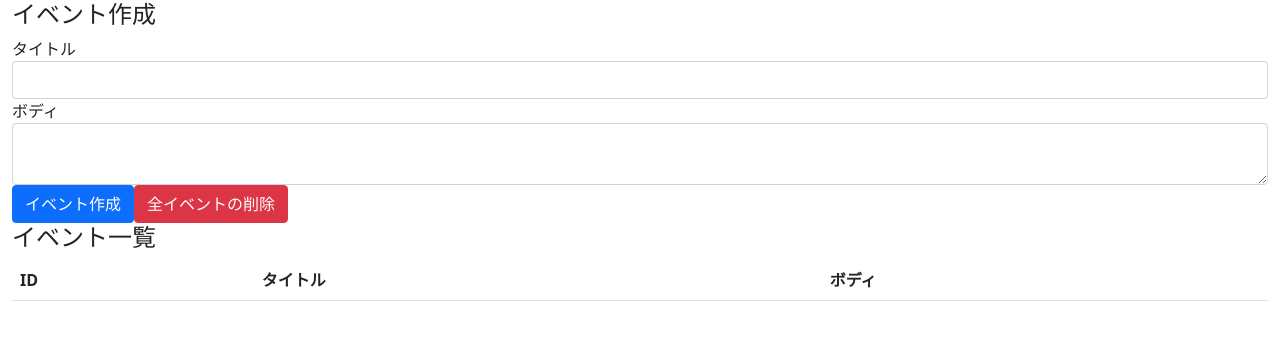
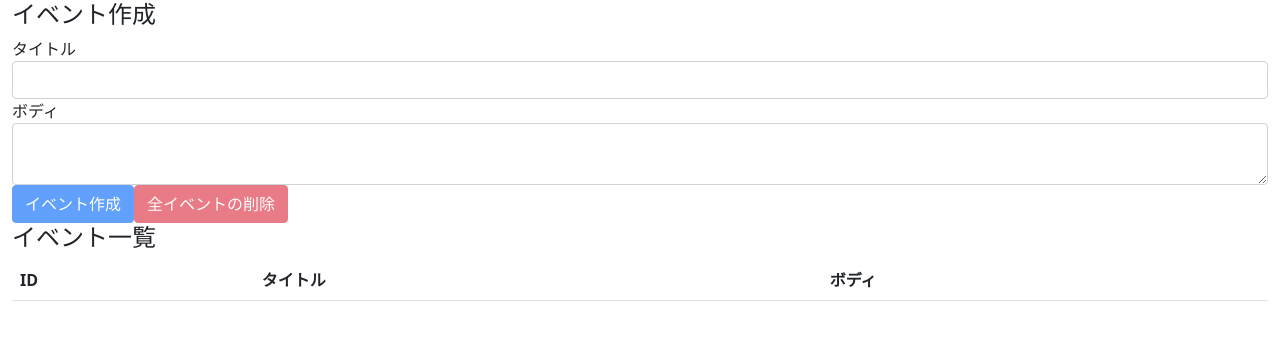
Before and after one commit to shimizu0623/react-hooks-101, a React (Create React App) app: page / in a window 1280 px wide. Shown: the top 340 px of the page. Built offline with nearby package versions, Linux system fonts and the light colour scheme.

Commit message:
implement all events deletion feature

```diff
--- a/src/components/App.js
+++ b/src/components/App.js
@@ -29,6 +29,15 @@
 
   }
 
+  const deleteAllEvents = e =>{
+    e.preventDefault()
+    const result = window.confirm("すべて削除しますか？")
+    if (result) dispatch({type: 'DELETE_ALL_EVENTS'})
+
+  }
+
+  const unCreatable = title ==='' || body ===''
+
   return (
     <div className="container-fluid">
       <h4>イベント作成</h4>
@@ -45,8 +54,8 @@
           value={body} onChange={e => setBody(e.target.value)} />
         </div>
 
-        <button className='btn btn-primary' onClick={addEvent}>イベント作成</button>
-        <button className="btn btn-danger">全イベントの削除</button>
+        <button className='btn btn-primary' onClick={addEvent} disabled={unCreatable}>イベント作成</button>
+        <button className="btn btn-danger" onClick={deleteAllEvents} disabled={state.length === 0}>全イベントの削除</button>
       </form>
 
       <h4>イベント一覧</h4>
--- a/src/components/Event.js
+++ b/src/components/Event.js
@@ -3,7 +3,8 @@
 const Event = ({ dispatch, event}) =>{
       const id = event.id
       const handleClickDeleteButton =() =>{
-        dispatch({ type: 'DELETE_EVENT', id })
+        const result = window.confirm(`id=${id}を削除しますか？`)
+        if (result) dispatch({ type: 'DELETE_EVENT', id })
       }
 
       return(
```
